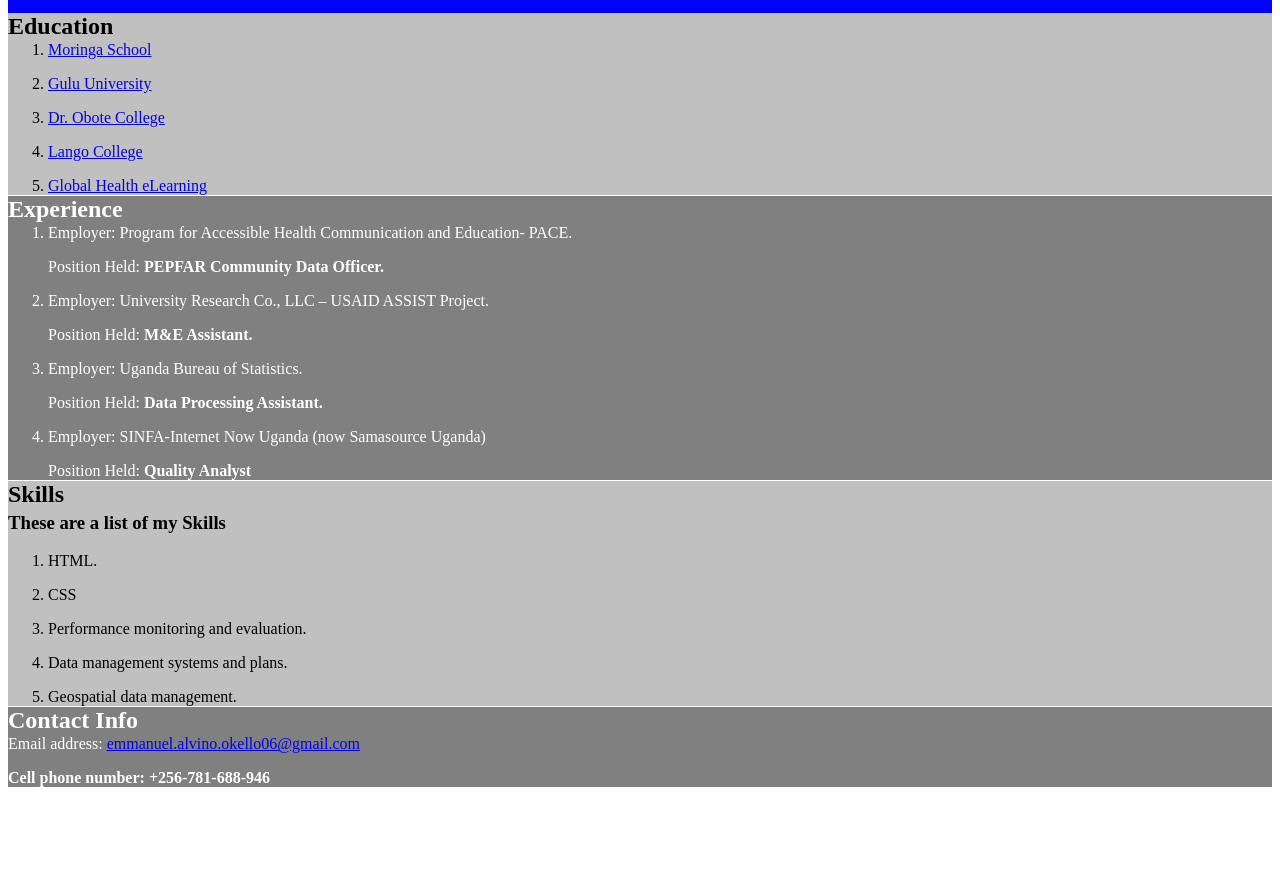
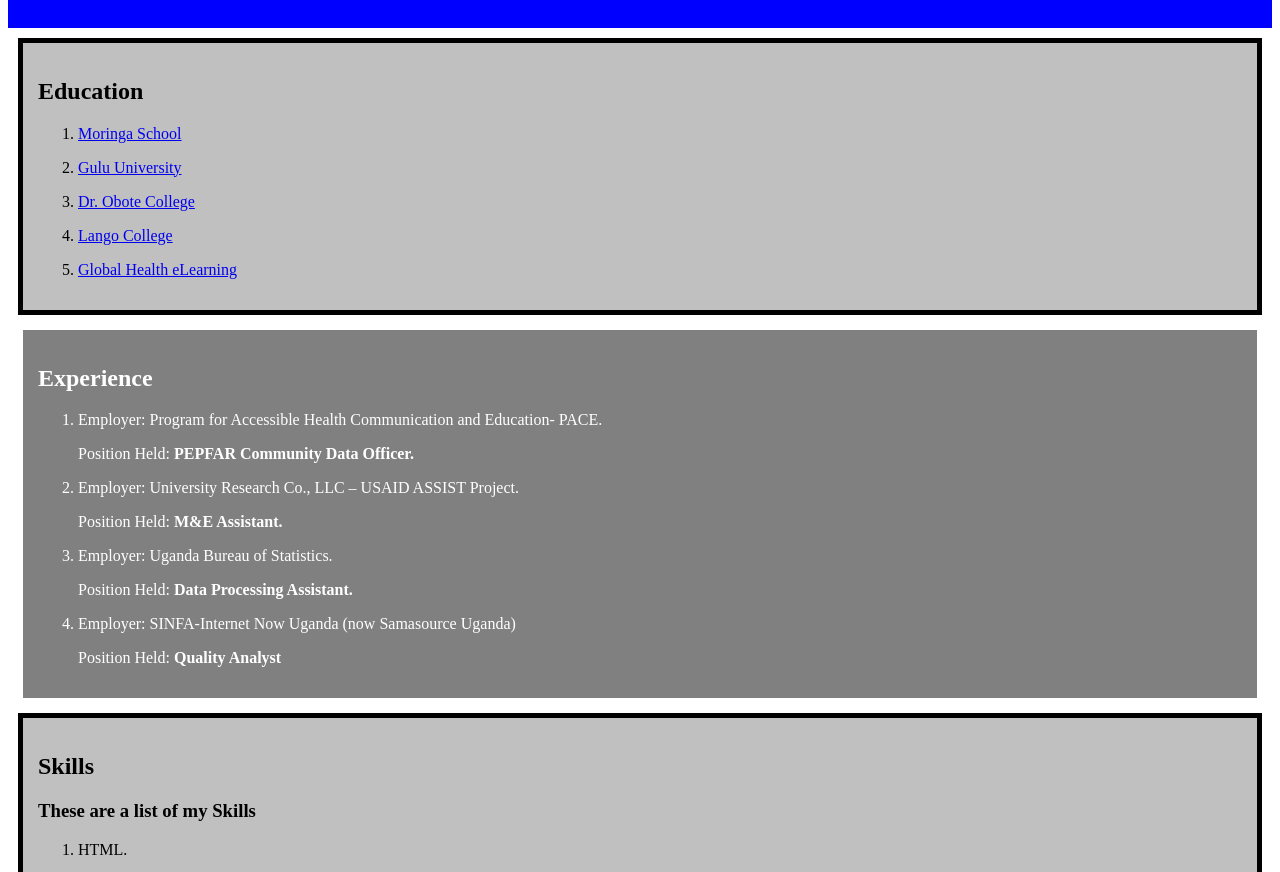
Before and after one commit to Okello-Ojok/resume, a plain HTML site: page index.html in a window 1280 px wide. Shown: the part 67-939 px from the top of the page. Before the commit the page ends 870 px from the top, so only its background shows below. Drawn offline with Linux system fonts and the light colour scheme.

Commit message:
add padding, borders and margins to the sections

```diff
--- a/css/styles.css
+++ b/css/styles.css
@@ -5,18 +5,27 @@ nav {
 }
 .educ{
   background-color: silver;
+  padding: 15px;
+  margin: 10px;
+  border: 5px solid black;
 }
 .exp {
   background-color: gray;
   color: white;
+  padding: 15px;
+  margin: 10px;
+  border: 5px solid white;
 }
 .skills {
   background-color: silver;
+  padding: 15px;
+  margin: 10px;
+  border: 5px solid black;
 }
 .contact {
   background-color: gray;
   color: white;
+  padding: 15px;
+  margin: 10px;
+  border: 5px solid white;
 }
-h2 {
-  margin: -15px 0;
-}
```
